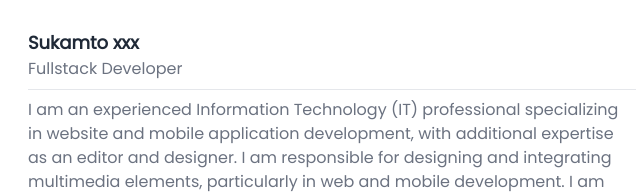
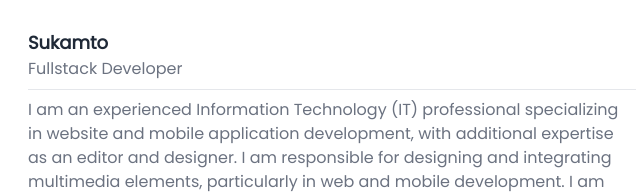
Before and after one commit to kamto-s/portfolio, a website: page public/index.html in a window 1280 px wide. Shown: the part 296-492 px from the top of the page, 308-948 px from the left. Drawn offline with Linux system fonts and the light colour scheme.

Commit message:
name change

```diff
--- a/public/index.html
+++ b/public/index.html
@@ -39,7 +39,7 @@
     <!-- profile -->
     <div class="mt-8">
       <div>
-        <p class="text-lg font-semibold text-gray-800 dark:text-gray-300">Sukamto xxx</p>
+        <p class="text-lg font-semibold text-gray-800 dark:text-gray-300">Sukamto</p>
         <p class="text-gray-500 dark:text-gray-400">Fullstack Developer</p>
         <hr class="my-2" />
       </div>
```
